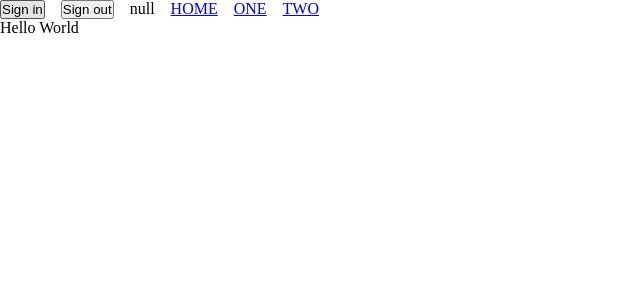
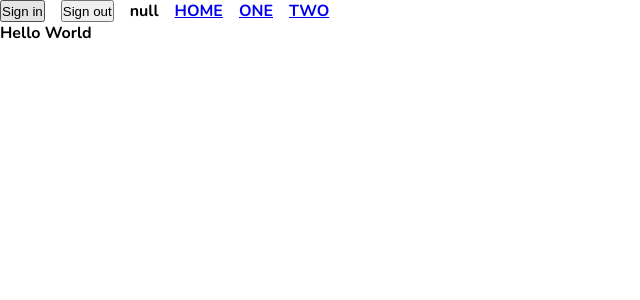
Before and after one commit to OatsProgramming/miruTV, a Next.js app: page /one in a window 1280 px wide. Shown: the top 300 px of the page, without its empty margins (0-640 px from the left). Built offline with nearby package versions, Linux system fonts and the light colour scheme; no server answers.

Commit message:
add: font

```diff
--- a/app/layout.tsx
+++ b/app/layout.tsx
@@ -3,11 +3,17 @@ import { SignIn, SignOut } from './components/AuthBtns/AuthBtns'
 import './globals.css'
 import { authOptions } from './api/auth/[...nextauth]/route'
 import Link from 'next/link'
+import { Nunito} from 'next/font/google'
 
 export const metadata = {
   title: 'Miru TV',
   description: 'Just Anime. No pop ups. No VPN required.',
 }
+
+const nunito = Nunito({
+  subsets: ['latin'],
+  weight: '700'
+})
 
 export default async function RootLayout({
   children,
@@ -17,7 +23,7 @@ export default async function RootLayout({
   const session = await getServerSession(authOptions)
   return (
     <html lang="en">
-      <body>
+      <body className={nunito.className}>
         <div style={{
           display: 'flex',
           gap: '1rem'
```
